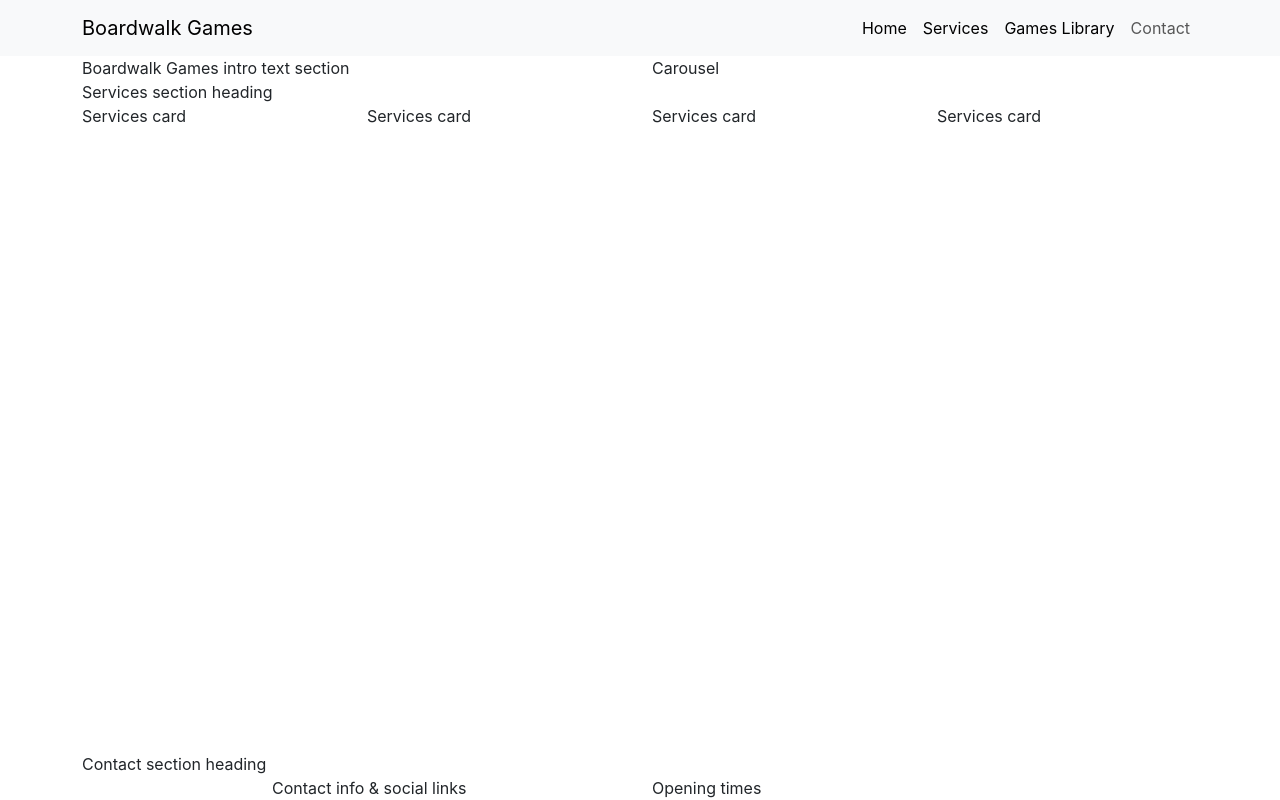
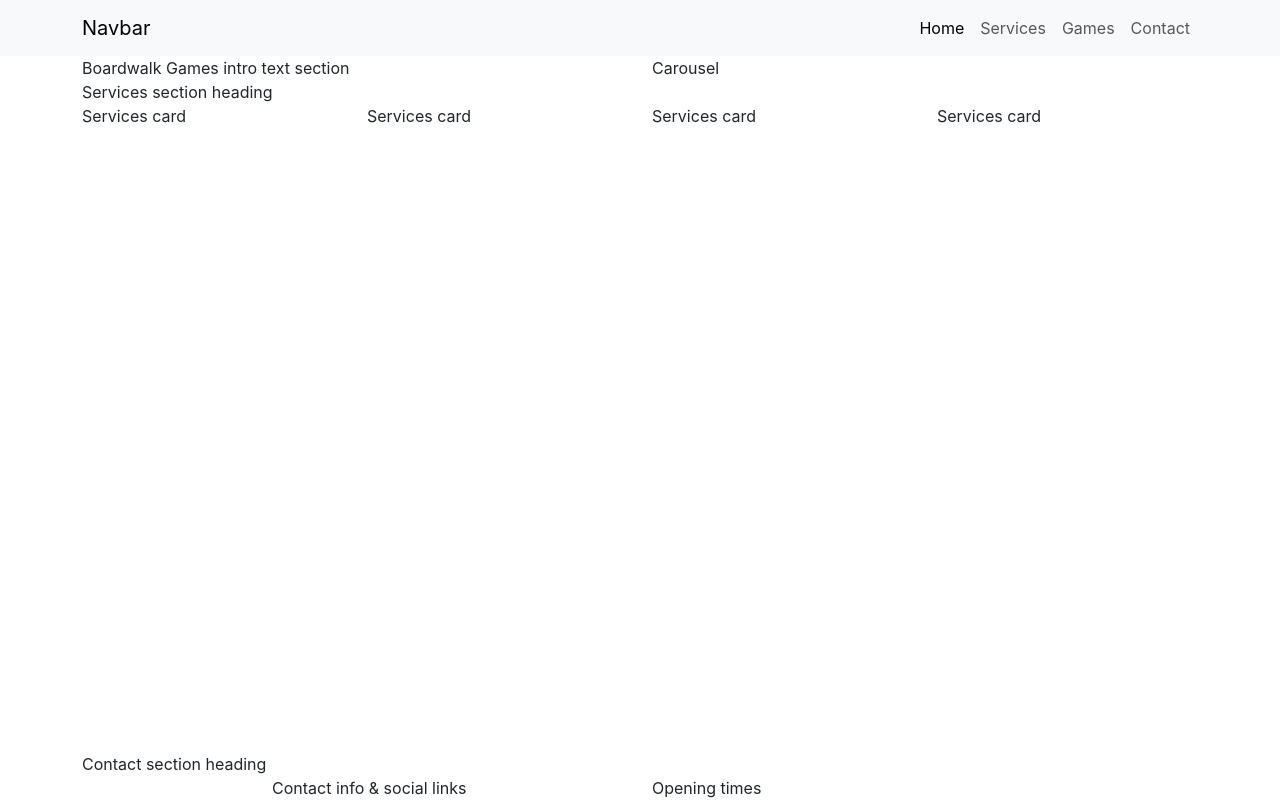
Before and after one commit to alancoomeynts-hub/boardwalk-games, a plain HTML site: page index.html in a window 1280 px wide. Drawn offline with nearby package versions, Linux system fonts and the light colour scheme; files that its build step writes are made by us from their sources.

Commit message:
Corrected Navbar

```diff
--- a/index.html
+++ b/index.html
@@ -28,31 +28,26 @@
     <!-- Navigation -->
     <nav class="navbar navbar-expand-lg bg-body-tertiary">
         <div class="container">
-            <a class="navbar-brand" href="index.html">Boardwalk Games</a>
-            <button class="navbar-toggler" type="button" data-bs-toggle="collapse"
-                data-bs-target="#navbarSupportedContent" aria-controls="navbarSupportedContent" aria-expanded="false"
-                aria-label="Toggle navigation">
+            <a class="navbar-brand" href="index.html">Navbar</a>
+            <button class="navbar-toggler" type="button" data-bs-toggle="collapse" data-bs-target="#navbarNav"
+                aria-controls="navbarNav" aria-expanded="false" aria-label="Toggle navigation">
                 <span class="navbar-toggler-icon"></span>
             </button>
-            <div class="collapse navbar-collapse" id="navbarSupportedContent">
-                <ul class="navbar-nav ms-auto mb-2 mb-lg-0">
-                    </li>
-
-                    <a class="nav-link active" aria-current="page" href="index.html">Home</a>
-                    </li>
-                    </li>
-
-                    <a class="nav-link active" aria-current="page" href="#">Services</a>
+            <div class="collapse navbar-collapse" id="navbarNav">
+                <ul class="navbar-nav ms-auto">
+                    <li class="nav-item">
+                        <a class="nav-link active" aria-current="page" href="index.html">Home</a>
                     </li>
                     <li class="nav-item">
-                        <a class="nav-link active" aria-current="page" href="game-library.html">Games Library</a>
-
+                        <a class="nav-link" href="#">Services</a>
+                    </li>
+                    <li class="nav-item">
+                        <a class="nav-link" href="game-library.html">Games</a>
+                    </li>
                     <li class="nav-item">
                         <a class="nav-link" href="#">Contact</a>
                     </li>
-
                 </ul>
-
             </div>
         </div>
     </nav>
```
